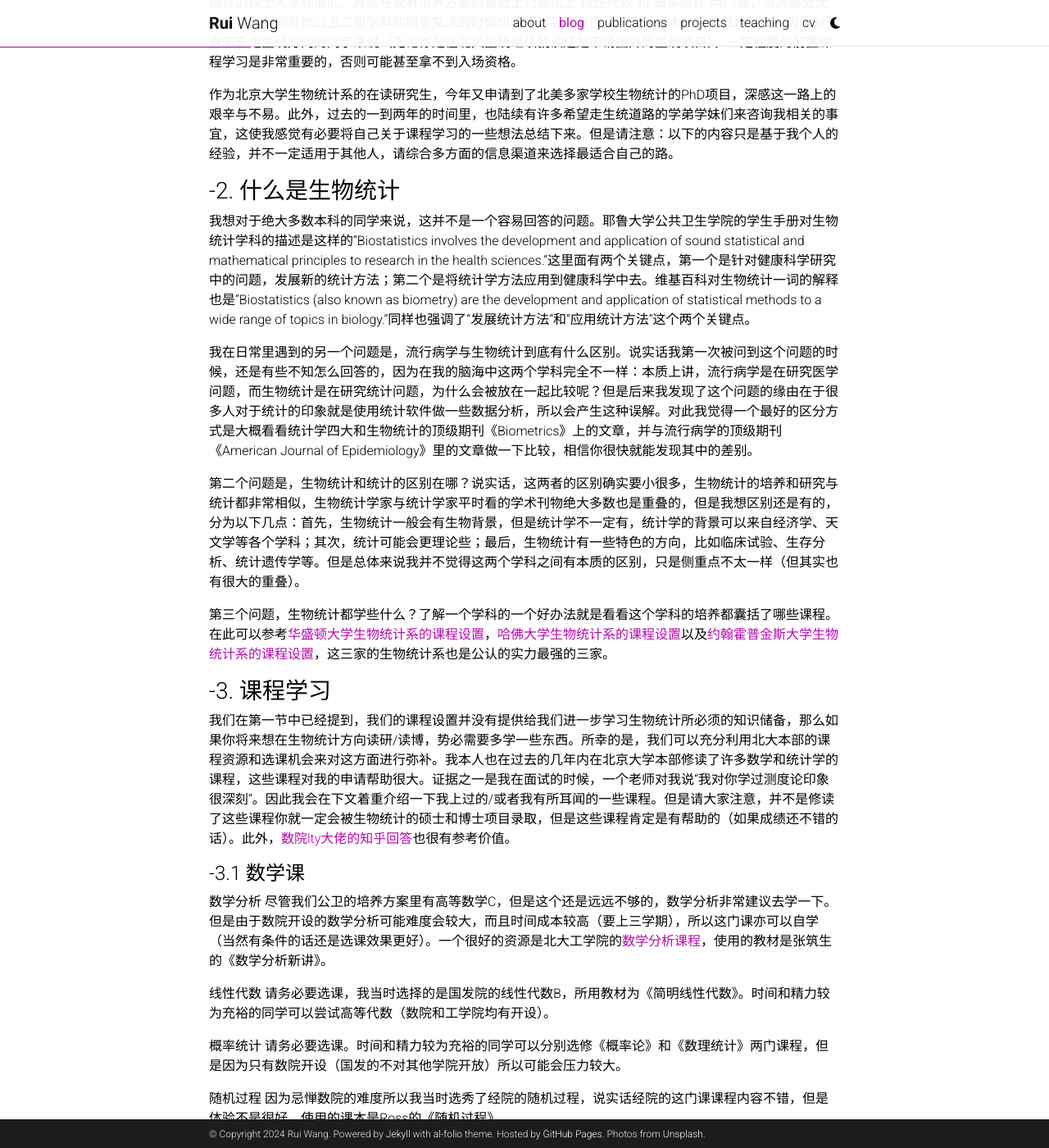
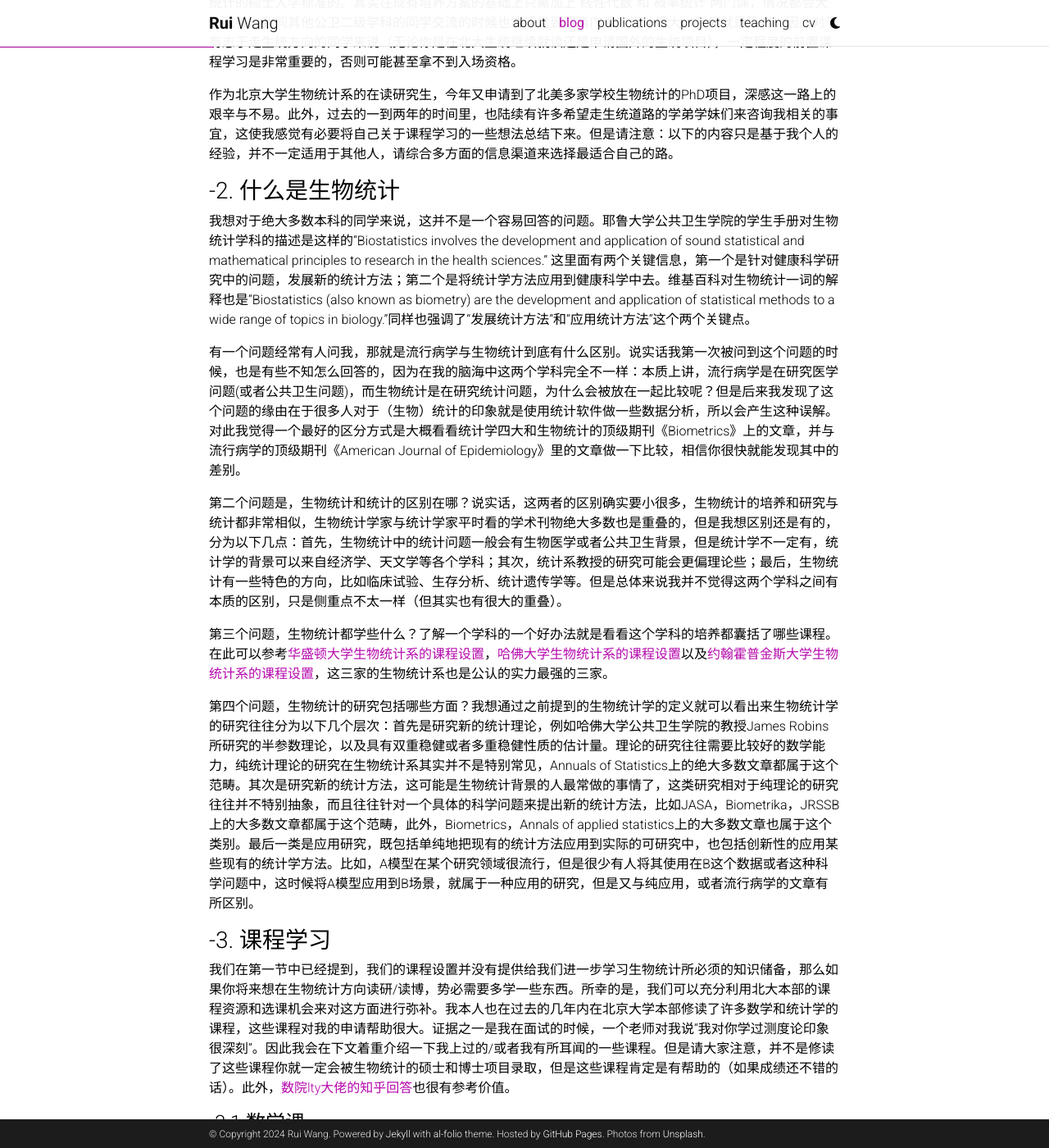
Before and after one commit to wangrui24/wangrui, a Jekyll site: the page built from _posts/2023-05-12-custom-blockquotes.md, in a window 1280 px wide and 1400 px high, scrolled down 703 px. Shown: the whole window at 82% size. Built offline with Jekyll 4.4.1, drawn with Linux system fonts in a browser that asks for light colours; comment, search, counter and statistics services are not loaded; a style sheet for code colours, icons or effects is not loaded; some of the changed text lies outside the part shown.

Commit message:
Update 2023-05-12-custom-blockquotes.md

```diff
--- a/_posts/2023-05-12-custom-blockquotes.md
+++ b/_posts/2023-05-12-custom-blockquotes.md
@@ -10,7 +10,7 @@
 ## 生物统计课程学习经验总结
 
 ### -1. 前言
-此文的主要写作对象是北京大学公共卫生学院有志于学习生物统计学以及有意向在生物统计学科读博深造的同学。如果你是国内其他学校生物医学类专业的本科生且对生物统计感兴趣，此文可能对你也会有所帮助。本文也会略微涉及到和北美生统PhD申请有关的内容，但是由于中文互联网上已经有较好的[选校指南](https://zhuanlan.zhihu.com/p/475982417)，在这方面不会做过多叙述。
+此文的主要写作对象是北京大学公共卫生学院有志于学习生物统计学以及有意向在生物统计学科读博深造的同学。如果你是国内其他学校生物医学类专业(甚至是社会科学专业)的本科生且对生物统计感兴趣，此文可能对你也会有所帮助。本文也会略微涉及到和北美生统PhD申请有关的内容，但是由于中文互联网上已经有较好的[选校指南](https://zhuanlan.zhihu.com/p/475982417)，在这方面不会做过多叙述。
 
 生物统计一直是公共卫生学科的重要组成部分。但是在国内并没有“生物统计”这门二级学科，而是一直以来和流行病学合并在一起称为“流行病学与卫生统计学”，隶属于“公共卫生与预防医学”一级学科。北京大学的生物统计系也仅是4年前刚刚建立。
 
@@ -21,13 +21,15 @@
 
 
 ### -2. 什么是生物统计
-我想对于绝大多数本科的同学来说，这并不是一个容易回答的问题。耶鲁大学公共卫生学院的学生手册对生物统计学科的描述是这样的“Biostatistics involves the development and application of sound statistical and mathematical principles to research in the health sciences.”这里面有两个关键点，第一个是针对健康科学研究中的问题，发展新的统计方法；第二个是将统计学方法应用到健康科学中去。维基百科对生物统计一词的解释也是“Biostatistics (also known as biometry) are the development and application of statistical methods to a wide range of topics in biology.”同样也强调了“发展统计方法”和“应用统计方法”这个两个关键点。
+我想对于绝大多数本科的同学来说，这并不是一个容易回答的问题。耶鲁大学公共卫生学院的学生手册对生物统计学科的描述是这样的“Biostatistics involves the development and application of sound statistical and mathematical principles to research in the health sciences.” 这里面有两个关键信息，第一个是针对健康科学研究中的问题，发展新的统计方法；第二个是将统计学方法应用到健康科学中去。维基百科对生物统计一词的解释也是“Biostatistics (also known as biometry) are the development and application of statistical methods to a wide range of topics in biology.”同样也强调了“发展统计方法”和“应用统计方法”这个两个关键点。
 
-我在日常里遇到的另一个问题是，流行病学与生物统计到底有什么区别。说实话我第一次被问到这个问题的时候，还是有些不知怎么回答的，因为在我的脑海中这两个学科完全不一样：本质上讲，流行病学是在研究医学问题，而生物统计是在研究统计问题，为什么会被放在一起比较呢？但是后来我发现了这个问题的缘由在于很多人对于统计的印象就是使用统计软件做一些数据分析，所以会产生这种误解。对此我觉得一个最好的区分方式是大概看看统计学四大和生物统计的顶级期刊《Biometrics》上的文章，并与流行病学的顶级期刊《American Journal of Epidemiology》里的文章做一下比较，相信你很快就能发现其中的差别。
+有一个问题经常有人问我，那就是流行病学与生物统计到底有什么区别。说实话我第一次被问到这个问题的时候，也是有些不知怎么回答的，因为在我的脑海中这两个学科完全不一样：本质上讲，流行病学是在研究医学问题(或者公共卫生问题)，而生物统计是在研究统计问题，为什么会被放在一起比较呢？但是后来我发现了这个问题的缘由在于很多人对于（生物）统计的印象就是使用统计软件做一些数据分析，所以会产生这种误解。对此我觉得一个最好的区分方式是大概看看统计学四大和生物统计的顶级期刊《Biometrics》上的文章，并与流行病学的顶级期刊《American Journal of Epidemiology》里的文章做一下比较，相信你很快就能发现其中的差别。
 
-第二个问题是，生物统计和统计的区别在哪？说实话，这两者的区别确实要小很多，生物统计的培养和研究与统计都非常相似，生物统计学家与统计学家平时看的学术刊物绝大多数也是重叠的，但是我想区别还是有的，分为以下几点：首先，生物统计一般会有生物背景，但是统计学不一定有，统计学的背景可以来自经济学、天文学等各个学科；其次，统计可能会更理论些；最后，生物统计有一些特色的方向，比如临床试验、生存分析、统计遗传学等。但是总体来说我并不觉得这两个学科之间有本质的区别，只是侧重点不太一样（但其实也有很大的重叠）。
+第二个问题是，生物统计和统计的区别在哪？说实话，这两者的区别确实要小很多，生物统计的培养和研究与统计都非常相似，生物统计学家与统计学家平时看的学术刊物绝大多数也是重叠的，但是我想区别还是有的，分为以下几点：首先，生物统计中的统计问题一般会有生物医学或者公共卫生背景，但是统计学不一定有，统计学的背景可以来自经济学、天文学等各个学科；其次，统计系教授的研究可能会更偏理论些；最后，生物统计有一些特色的方向，比如临床试验、生存分析、统计遗传学等。但是总体来说我并不觉得这两个学科之间有本质的区别，只是侧重点不太一样（但其实也有很大的重叠）。
 
 第三个问题，生物统计都学些什么？了解一个学科的一个好办法就是看看这个学科的培养都囊括了哪些课程。在此可以参考[华盛顿大学生物统计系的课程设置](https://www.biostat.washington.edu/academics/phd/courses)，[哈佛大学生物统计系的课程设置](https://content.sph.harvard.edu/biostats/publications/handbook/greenbook.pdf)以及[约翰霍普金斯大学生物统计系的课程设置](https://e-catalogue.jhu.edu/public-health/departments/biostatistics/biostatistics-phd/#requirementstext)，这三家的生物统计系也是公认的实力最强的三家。
+
+第四个问题，生物统计的研究包括哪些方面？我想通过之前提到的生物统计学的定义就可以看出来生物统计学的研究往往分为以下几个层次：首先是研究新的统计理论，例如哈佛大学公共卫生学院的教授James Robins所研究的半参数理论，以及具有双重稳健或者多重稳健性质的估计量。理论的研究往往需要比较好的数学能力，纯统计理论的研究在生物统计系其实并不是特别常见，Annuals of Statistics上的绝大多数文章都属于这个范畴。其次是研究新的统计方法，这可能是生物统计背景的人最常做的事情了，这类研究相对于纯理论的研究往往并不特别抽象，而且往往针对一个具体的科学问题来提出新的统计方法，比如JASA，Biometrika，JRSSB上的大多数文章都属于这个范畴，此外，Biometrics，Annals of applied statistics上的大多数文章也属于这个类别。最后一类是应用研究，既包括单纯地把现有的统计方法应用到实际的可研究中，也包括创新性的应用某些现有的统计学方法。比如，A模型在某个研究领域很流行，但是很少有人将其使用在B这个数据或者这种科学问题中，这时候将A模型应用到B场景，就属于一种应用的研究，但是又与纯应用，或者流行病学的文章有所区别。
 
 ### -3. 课程学习
 我们在第一节中已经提到，我们的课程设置并没有提供给我们进一步学习生物统计所必须的知识储备，那么如果你将来想在生物统计方向读研/读博，势必需要多学一些东西。所幸的是，我们可以充分利用北大本部的课程资源和选课机会来对这方面进行弥补。我本人也在过去的几年内在北京大学本部修读了许多数学和统计学的课程，这些课程对我的申请帮助很大。证据之一是我在面试的时候，一个老师对我说“我对你学过测度论印象很深刻”。因此我会在下文着重介绍一下我上过的/或者我有所耳闻的一些课程。但是请大家注意，并不是修读了这些课程你就一定会被生物统计的硕士和博士项目录取，但是这些课程肯定是有帮助的（如果成绩还不错的话）。此外，[数院lty大佬的知乎回答](https://www.zhihu.com/question/34941826/answer/788612729)也很有参考价值。
@@ -43,16 +45,16 @@
 请务必要选课。时间和精力较为充裕的同学可以分别选修《概率论》和《数理统计》两门课程，但是因为只有数院开设（国发的不对其他学院开放）所以可能会压力较大。
 
 **随机过程**
-因为忌惮数院的难度所以我当时选秀了经院的随机过程，说实话经院的这门课课程内容不错，但是体验不是很好。使用的课本是Ross的《随机过程》。
+因为忌惮数院的难度所以我当时选修经济学院的随机过程，说实话经院的这门课课程内容不错，但是体验不是很好。使用的课本是Ross的《随机过程》。
 
 **实变函数**
-读PhD话建议选。但是我当时没有这么做。原因之一是广为流传的“实变函数学十遍”，足以说明这门课的难度，我没选也是基于GPA的考虑。我当时是根据[上海交通大学的实变函数课程](https://www.bilibili.com/video/BV1iW41147Pb?spm_id_from=333.999.0.0)自学的。这个课程是为经济系的学生开设所以难度不是很大。
+并不是很必要，读PhD话建议选或者学习其中的一些内容。但是我当时没有这么做。原因之一是广为流传的“实变函数学十遍”，足以说明这门课的难度，我没选也是基于GPA的考虑。我当时是根据[上海交通大学的实变函数课程](https://www.bilibili.com/video/BV1iW41147Pb?spm_id_from=333.999.0.0)自学的。这个课程是为经济系的学生开设所以难度不是很大。
 
 **测度论**
-读PhD话建议选。我自己选过，最后勉强优秀。我当时也是比较幸运，授课老师讲课非常细致，所以感觉收获很大，又因为我以及自学过实变函数，所以至少到积分那里我听得不是很困难。所用教材为《测度论与概率论基础》，也是本不错的教材。
+读PhD话建议选（感觉比实变函数更加有用）。我自己选过，最后勉强优秀。我当时也是比较幸运，授课老师讲课非常细致，所以感觉收获很大，又因为我以及自学过实变函数，所以至少到积分那里我听得不是很困难。所用教材为《测度论与概率论基础》，也是本不错的教材。
 
 **泛函分析**
-读PhD话建议选。我没选过，这学期本来准备旁听但是因为这学期事情太多没能坚持下来。所用教材为《泛函分析讲义》，此书有配套的习题集和答案。此外，[内蒙古大学的公开课](https://www.bilibili.com/video/BV1zW411s7o8?spm_id_from=333.999.0.0)质量很高，而且不是很难。
+读PhD话建议了解其中的一部分内容，但是也不必要。我没选过，这学期本来准备旁听但是因为这学期事情太多没能坚持下来。所用教材为《泛函分析讲义》，此书有配套的习题集和答案。此外，[内蒙古大学的公开课](https://www.bilibili.com/video/BV1zW411s7o8?spm_id_from=333.999.0.0)质量很高，而且不是很难。
 
 总而言之，微积分，线性代数，概率统计是申请PhD必备的，甚至有些学校也会要求申请硕士的学生修过这些课程，所以请务必选修并且尽量取得好成绩。实变、测度、泛函会对申请有帮助，很多学校的PhD项目都会在课程要求一栏中提到建议修过“实分析”，这个实分析主要对应的就是实变函数或者测度论中的内容。所以尽量选一门。
 
@@ -93,7 +95,7 @@
 用了van der Vaart的《asymptotic statistics》以及Wainwright的《High-Dimensional Statistics》，讲了经验过程，非参和半参理论，以及高维统计。听过几节但是后来放弃了，感觉反正读博期间也要学。
 
 **高等概率论**
-也是觉得反正以后会学所以就没有去选。用的教材是[PTE](https://services.math.duke.edu/~rtd/PTE/PTE5_011119.pdf)。
+学过测度论之后这门课并不是很必要，而且数院的高等概率论的难度似乎过大。用的教材是[PTE](https://services.math.duke.edu/~rtd/PTE/PTE5_011119.pdf)。
 
 **统计学习**
 没上过，见[课程网站](https://www.math.pku.edu.cn/teachers/linw/2892f21.html)。一本极好的入门书是[《An Introduction to Statistical Learning》](https://www.statlearning.com/)。
@@ -113,6 +115,8 @@
 **暑期学校**北大统计中心和生物统计系每年都会举办暑期学校，非常值得参加。统计中心去年请的UPenn的[Eric Tchetgen Tchetgen](https://statistics.wharton.upenn.edu/profile/ett/)讲的半参统计，生统系请了北卡的两位老师讲的生存分析，质量都比较高。
 
 
+最后想提及的一点是，很多人（包括我自己）在申请的阶段担心过自己的数学背景问题，但是对于数学类课程的学习往往是够用就好。在将来的研究中，有时候需要使用一个新的数学工具，这时候能自己去完成相应部分的学习并且能用于研究就足以，在数学类课程选修上的“军备竞赛”或者焦虑是没有必要的。我曾看到过很多知乎上对于统计，生统以及经济类博士申请的经验贴，有时候上面会列举很多所谓必修的数学课，很多时候他们会把拓扑，微分方程，泛函分析这类课全部列为建议去选修。其实完全没有必要，除了绝大多数项目有硬性要求和强烈推荐的课程外，其它课程根据自己的实际要求以及自己的兴趣去学习即可，没必要将太多时间用于卷数学课上，毕竟统计学不是数学。而且科研和推荐信在申请博士项目中的重要性要大得多。
+
 
 2022/4/10日于北京大学医学部
 
```
